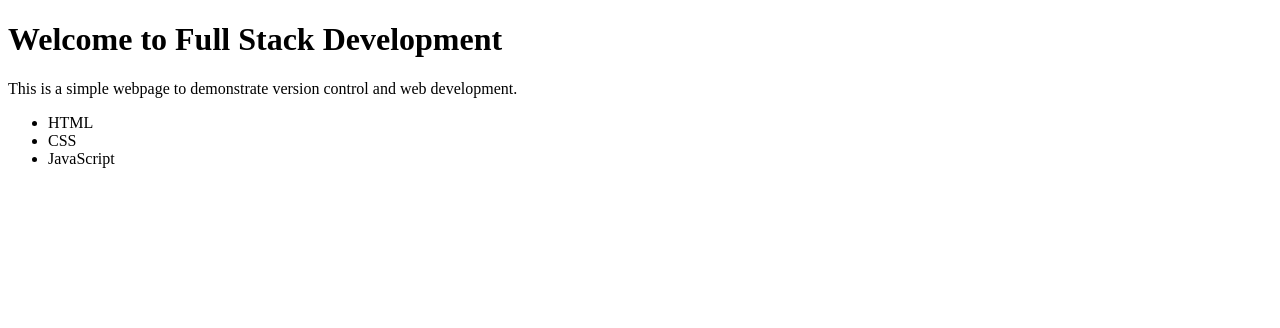
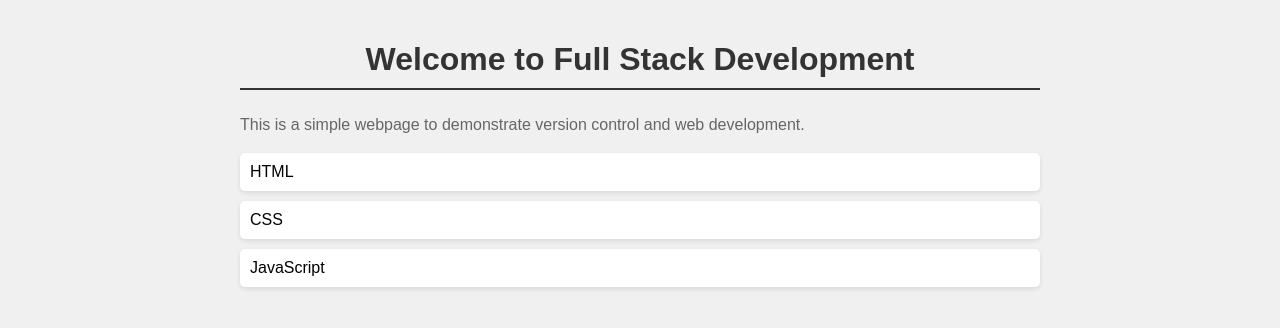
Before and after one commit to aniellima/full-stack-dev, a plain HTML site: page index.html in a window 1280 px wide. Drawn offline with Linux system fonts and the light colour scheme.

Commit message:
Add CSS styling

```diff
--- a/index.html
+++ b/index.html
@@ -4,6 +4,7 @@
     <meta charset="UTF-8">
     <meta name="viewport" content="width=device-width, initial-scale=1.0">
     <title>Full Stack Development</title>
+    <link rel="stylesheet" href="styles.css">
 </head>
 <body>
     <h1>Welcome to Full Stack Development</h1>
--- /dev/null
+++ b/styles.css
@@ -0,0 +1,32 @@
+body {
+    font-family: Arial, sans-serif;
+    max-width: 800px;
+    margin: 0 auto;
+    padding: 20px;
+    background-color: #f0f0f0;
+}
+
+h1 {
+    color: #333;
+    text-align: center;
+    border-bottom: 2px solid #333;
+    padding-bottom: 10px;
+}
+
+p {
+    line-height: 1.6;
+    color: #666;
+}
+
+ul {
+    list-style-type: none;
+    padding: 0;
+}
+
+li {
+    background-color: #fff;
+    margin: 10px 0;
+    padding: 10px;
+    border-radius: 5px;
+    box-shadow: 0 2px 5px rgba(0,0,0,0.1);
+}
```
